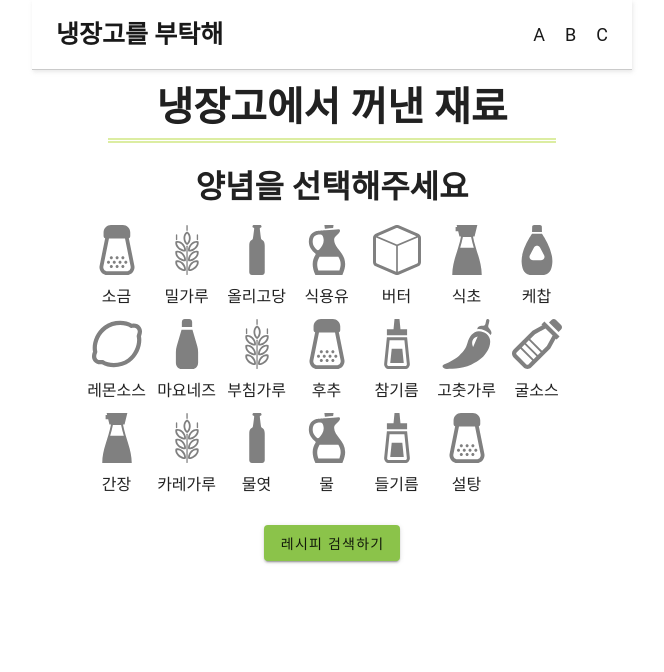
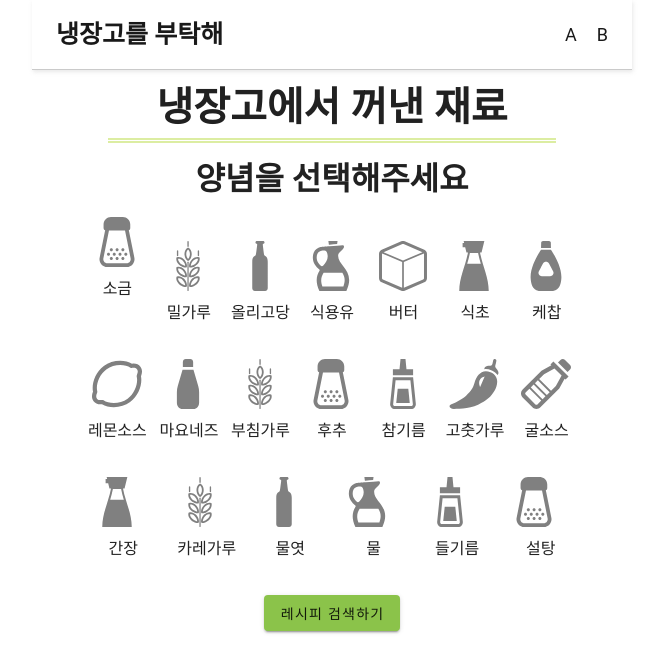
Before and after one commit to JISU-JEONG/refrigerator, a Vue app in the folder frontend/: page /RecipeRecommendation in a window 1280 px wide. Shown: the top 672 px of the page, without its empty margins (308-972 px from the left). Built offline with nearby package versions, Linux system fonts and the light colour scheme; a web font is replaced by a local one; what vue-axios-cors would draw is missing.

Commit message:
제료선택 수정, 컴포넌트 이름변경, 불필요파일 제거

```diff
--- a/frontend/src/components/NavigationBar.vue
+++ b/frontend/src/components/NavigationBar.vue
@@ -11,9 +11,6 @@
         <li>
           <router-link to="/RecipeRecommendation">B</router-link>
         </li>
-        <li>
-          <router-link to="/VuexExample">C</router-link>
-        </li>
       </ul>
     </nav>
   </header>
@@ -24,7 +21,7 @@ export default {
   name: "NavigationBar"
 };
 </script>
-<style >
+<style>
 header {
   height: 70px;
   width: 100%;
@@ -47,7 +44,7 @@ header h1 a {
   height: 70px;
   line-height: 70px;
   font-size: 25px;
-  font-family: 'Gugi', cursive;
+  font-family: "Gugi", cursive;
   color: rgba(0, 0, 0, 0.9) !important;
 }
 header nav {
--- a/frontend/src/components/RecipeCard.vue
+++ b/frontend/src/components/RecipeCard.vue
@@ -1,5 +1,5 @@
 <template>
-  <div class="recipe-container" @click="recipeDetail($event, recipeInfo)">
+  <div class="recipe-container" @click="recipeDetail(recipeInfo)">
     <div
       class="recipe-card"
       :style="{ backgroundImage: `url(${recipeInfo.basic_imgurl})` }"
@@ -25,7 +25,7 @@ export default {
     }
   },
   methods: {
-    recipeDetail(event, recipeInfo) {
+    recipeDetail(recipeInfo) {
       this.$router.push({
         name: "RecipeDetail",
         params: { id: recipeInfo.basic_code }
--- a/frontend/src/components/RecipeMeterial.vue
+++ b/frontend/src/components/RecipeMaterial.vue
@@ -3,12 +3,12 @@
     <div class="meterial-container">
       <div class="meterial-container-title">
         <b>재료</b>
-        <span>Meterial</span>
+        <span>Material</span>
       </div>
       <div class="meterial-list">
-        <li v-for="(meterial, i) in recipeMeterial" :key="i">
-          {{ meterial.material_name }}
-          <span class="meterial-unit">{{ meterial.material_volume }}</span>
+        <li v-for="(material, i) in recipeMaterial" :key="i">
+          {{ material.material_name }}
+          <span class="meterial-unit">{{ material.material_volume }}</span>
         </li>
       </div>
     </div>
@@ -17,9 +17,9 @@
 
 <script>
 export default {
-  name: "RecipeMeterial",
+  name: "RecipeMaterial",
   props: {
-    recipeMeterial: {
+    recipeMaterial: {
       type: Array
     }
   }
--- a/frontend/src/components/RecipeRecommendation.vue
+++ b/frontend/src/components/RecipeRecommendation.vue
@@ -1,34 +1,30 @@
 <template>
   <div class="container">
-    <RecipeList v-if="showListPage" :recipeInfoArr="recipeInfoArr" />
-    <div v-else>
-      <RecipeRecommendationMaterial :materials="materials" />
-      <RecipeRecommendationIcon @icondata="parents" />
-      <br />
-      <v-btn class="btn" color="light-green" @click="searchRecipe"
-        >레시피 검색하기</v-btn
-      >
-    </div>
+    <RecipeRecommendationMaterial :materials="materials" />
+    <RecipeRecommendationCondiments @condimentsData="getCondiments" />
+    <v-btn
+      class="search-recipe-button"
+      color="light-green"
+      @click="searchRecipe"
+      >레시피 검색하기</v-btn
+    >
   </div>
 </template>
 
 <script>
+import http from "../services/http-common.js";
 import RecipeRecommendationMaterial from "./RecipeRecommendationMaterial";
-import RecipeRecommendationIcon from "./RecipeRecommendationIcon";
-import RecipeList from "../view/RecipeList";
-import http from "../services/http-common.js";
+import RecipeRecommendationCondiments from "./RecipeRecommendationCondiments";
 
 export default {
   name: "RecipeRecommendation",
   components: {
     RecipeRecommendationMaterial,
-    RecipeRecommendationIcon,
-    RecipeList
+    RecipeRecommendationCondiments
   },
+
   data: () => ({
-    condiments: [],
-    recipeInfoArr: [],
-    showListPage: false
+    condiments: []
   }),
   props: {
     materials: {
@@ -36,42 +32,38 @@ export default {
     }
   },
   methods: {
-    parents(name) {
-      this.components = name;
-      console.log(name);
+    getCondiments(data) {
+      this.condiments = data;
+      console.log(data);
     },
     searchRecipe() {
       const data = {
+        // 상위 컴포넌트에서 가져온 것 (냉장고에서 찾은 재료)
         materials: this.materials,
+
+        // 하위 컴포넌트에서 가져온 것 (사용자가 선택한 양념정보)
         condiments: this.components
-        // condiments: ["설탕", "소금", "후추", "참기름"]
       };
       http.post("/recipes/get_dishes/", data).then(res => {
-        this.recipeInfoArr = res.data;
-        this.showListPage = !this.showListPage;
-        console.log(res);
-      });
-    },
-    onMultiLabel() {
-      this.loading = !this.loading;
-      http.post("/recipes/image_upload/", this.uploadedImage).then(res => {
-        this.loading = !this.loading;
-        this.materials = res.data.materials;
-        this.showMaterialPage = !this.showMaterialPage;
-        this.removeTransparentClass();
-        console.log(res.data.materials);
+        const payload = {
+          // 찾은 레시피정보 vuex에 저장
+          recipeInfoArr: res.data
+        };
+        this.$store.dispatch("recipeInfo", payload);
+        this.$router.push("/RecipeList");
       });
     }
   }
 };
 </script>
 
-<style scoped lang="scss">
+<style scoped>
 .container {
   margin-top: 50px;
   text-align: center;
 }
-.btn {
+.search-recipe-button {
+  margin-top: 30px;
   font-family: "Cute Font", cursive;
 }
 </style>
--- a/frontend/src/components/RecipeRecommendationIcon.vue
+++ b/frontend/src/components/RecipeRecommendationCondiments.vue
@@ -3,15 +3,20 @@
     <main>
       <h2>양념을 선택해주세요</h2>
       <div class="row">
-        <div
+        <v-row
           v-for="material in Object.keys(materials)"
+          :key="material"
           :class="material"
-          :key="material"
-          @click="click(material, materials[material])"
+          @click="seasoningSelection(material, materials[material])"
         >
-          <div class="container-icon" :style="test(materials[material])"></div>
-          <div class="container-title">{{ material }}</div>
-        </div>
+          <v-col cols="12">
+            <div
+              class="container-icon"
+              :style="getCondimentsPath(materials[material])"
+            ></div>
+            <div class="container-title">{{ material }}</div>
+          </v-col>
+        </v-row>
       </div>
     </main>
   </div>
@@ -19,7 +24,7 @@
 
 <script>
 export default {
-  name: "RecipeRecommendationIcon",
+  name: "RecipeRecommendationCondiments",
   data: () => ({
     materials: {
       소금: "salt",
@@ -46,17 +51,19 @@ export default {
     data: []
   }),
   methods: {
-    test(material) {
+    getCondimentsPath(material) {
       let img = require("../assets/ingredients/" + material + ".svg");
       return "mask-image: url(" + img + "); ";
     },
-    click(material) {
-      const red = document.querySelector("." + material + " .container-icon")
-        .style.backgroundColor;
+    seasoningSelection(material) {
+      const yellowgreen = document.querySelector(
+        "." + material + " .container-icon"
+      ).style.backgroundColor;
 
       document.querySelector(
         "." + material + " .container-icon"
-      ).style.backgroundColor = red === "yellowgreen" ? "gray" : "yellowgreen";
+      ).style.backgroundColor =
+        yellowgreen === "yellowgreen" ? "gray" : "yellowgreen";
 
       this.seasoning();
     },
@@ -72,13 +79,13 @@ export default {
           }
         }
       });
-      this.$emit("icondata", data);
+      this.$emit("condimentsData", data);
     }
   }
 };
 </script>
 
-<style scoped lang="scss">
+<style scoped>
 .container-icon {
   width: 50px;
   height: 50px;
@@ -94,6 +101,7 @@ export default {
   font-family: "Cute Font", cursive;
   text-align: center;
 }
+
 h2 {
   display: flex;
   justify-content: center;
--- a/frontend/src/components/RecipeRecommendationMaterial.vue
+++ b/frontend/src/components/RecipeRecommendationMaterial.vue
@@ -2,17 +2,16 @@
   <div>
     <main>
       <h2>냉장고에서 꺼낸 재료</h2>
-      <ul v-for="material in materials" :key="material" class="row">
-        <li class="col">
+      <v-row class="row">
+        <v-col
+          v-for="material in materials"
+          :key="material"
+          cols="4"
+          class="col"
+        >
           {{ material }}
-        </li>
-      </ul>
-
-      <!-- <ul v-for="(materials, i) in materialItem" :key="i" class="row">
-        <li class="col" v-for="(material, i) in materials" :key="i">
-          {{ material }}
-        </li>
-      </ul> -->
+        </v-col>
+      </v-row>
     </main>
   </div>
 </template>
@@ -20,25 +19,37 @@
 <script>
 export default {
   name: "RecipeRecommendationMaterial",
-  components: {},
   props: {
     materials: {
       type: Array
     }
   },
   data: () => ({
-    materialItem: [
-      ["계란", "전분", "부침가루"],
-      ["밀가루", "배추", "호박"],
-      ["대파", "다짐육", "콩"],
-      ["마늘"]
-    ]
-  }),
-  methods: {}
+    // materialItem: [
+    //   "계란",
+    //   "전분",
+    //   "부침가루",
+    //   "밀가루",
+    //   "배추",
+    //   "호박",
+    //   "대파",
+    //   "다짐육",
+    //   "콩",
+    //   "마늘"
+    // ]
+  })
 };
 </script>
 
 <style scoped>
+main {
+  text-align: center;
+  background-color: white;
+  padding: 0 1.3em;
+  margin: 1em auto;
+  max-width: 85%;
+}
+
 h2 {
   font-family: "Cute Font", cursive;
   font-size: 2.5em;
@@ -46,18 +57,9 @@ h2 {
   margin-bottom: 0.5em;
 }
 
-ul li {
+.row .col {
   font-family: "Cute Font", cursive;
-  list-style-type: none;
-  margin-left: -1.3em;
   font-weight: bold;
-}
-
-li {
-  font-family: "Handlee", cursive;
-  font-size: 1.2em;
-  line-height: 2em;
-  letter-spacing: 1px;
 }
 
 .material {
@@ -66,12 +68,4 @@ li {
   font-weight: bold;
   letter-spacing: 1px;
 }
-
-main {
-  text-align: center;
-  background-color: white;
-  padding: 0 1.3em;
-  margin: 1em auto;
-  max-width: 85%;
-}
 </style>
--- a/frontend/src/store/index.js
+++ b/frontend/src/store/index.js
@@ -5,15 +5,15 @@ Vue.use(Vuex);
 
 export default new Vuex.Store({
   state: {
-    name: null
+    data: null
   },
   mutations: {
     setValue(state, payload) {
-      state.name = payload.name;
+      state.data = payload.recipeInfoArr;
     }
   },
   actions: {
-    VuexTest(context, payload) {
+    recipeInfo(context, payload) {
       context.commit("setValue", payload);
     }
   }
--- a/frontend/src/view/RecipeDetail.vue
+++ b/frontend/src/view/RecipeDetail.vue
@@ -4,23 +4,23 @@
       :style="{ backgroundImage: `url(${imagePath})` }"
       class="thumbnail"
     ></div>
-    <RecipeMeterial :recipeMeterial="recipeMeterial" />
+    <RecipeMaterial :recipeMaterial="recipeMaterial" />
     <RecipeSequence :recipeSequence="recipeSequence" />
   </div>
 </template>
 <script>
 import http from "../services/http-common.js";
-import RecipeMeterial from "../components/RecipeMeterial";
+import RecipeMaterial from "../components/RecipeMaterial";
 import RecipeSequence from "../components/RecipeSequence";
 
 export default {
   name: "RecipeDetail",
   components: {
-    RecipeMeterial,
+    RecipeMaterial,
     RecipeSequence
   },
   data: () => ({
-    recipeMeterial: null,
+    recipeMaterial: null,
     recipeSequence: null,
     imagePath: null
   }),
@@ -31,9 +31,9 @@ export default {
       });
     },
 
-    getRecipeMeterial() {
+    getRecipeMaterial() {
       http.get(`/recipes/materialinfo/${this.$route.params.id}`).then(res => {
-        this.recipeMeterial = res.data;
+        this.recipeMaterial = res.data;
       });
     },
 
@@ -46,7 +46,7 @@ export default {
   beforeMount() {
     console.log(this.$route.params.id);
     this.getRecipeSequence();
-    this.getRecipeMeterial();
+    this.getRecipeMaterial();
     this.getImgPath();
   }
 };
@@ -61,5 +61,8 @@ export default {
 .thumbnail {
   width: 100%;
   height: 50%;
+  background-repeat: no-repeat;
+  background-size: cover;
+  background-position: center;
 }
 </style>
--- a/frontend/src/view/RecipeList.vue
+++ b/frontend/src/view/RecipeList.vue
@@ -17,32 +17,11 @@ export default {
   components: {
     RecipeCard
   },
-  props: {
-    recipeInfoArr: {
-      type: Array
+  computed: {
+    recipeInfoArr() {
+      return this.$store.state.data;
     }
   },
-  data: () => ({
-    // recipeInfoArr: []
-  }),
-  methods: {
-    getRecipeData() {
-      http
-        .get("/recipes/basicinfo/")
-        .then(res => {
-          for (let i = 1000; i < 1010; i++) {
-            console.log(res.data[i]);
-            this.recipeInfoArr.push(res.data[i]);
-          }
-        })
-        .catch(err => {
-          console.log(err);
-        });
-    }
-  },
-  // beforeMount() {
-  //   this.getRecipeData();
-  // },
   mounted: () => {
     // document.querySelector('header').style.background = 'red'
     // document.querySelector('header').classList.remove('test-red')
```
